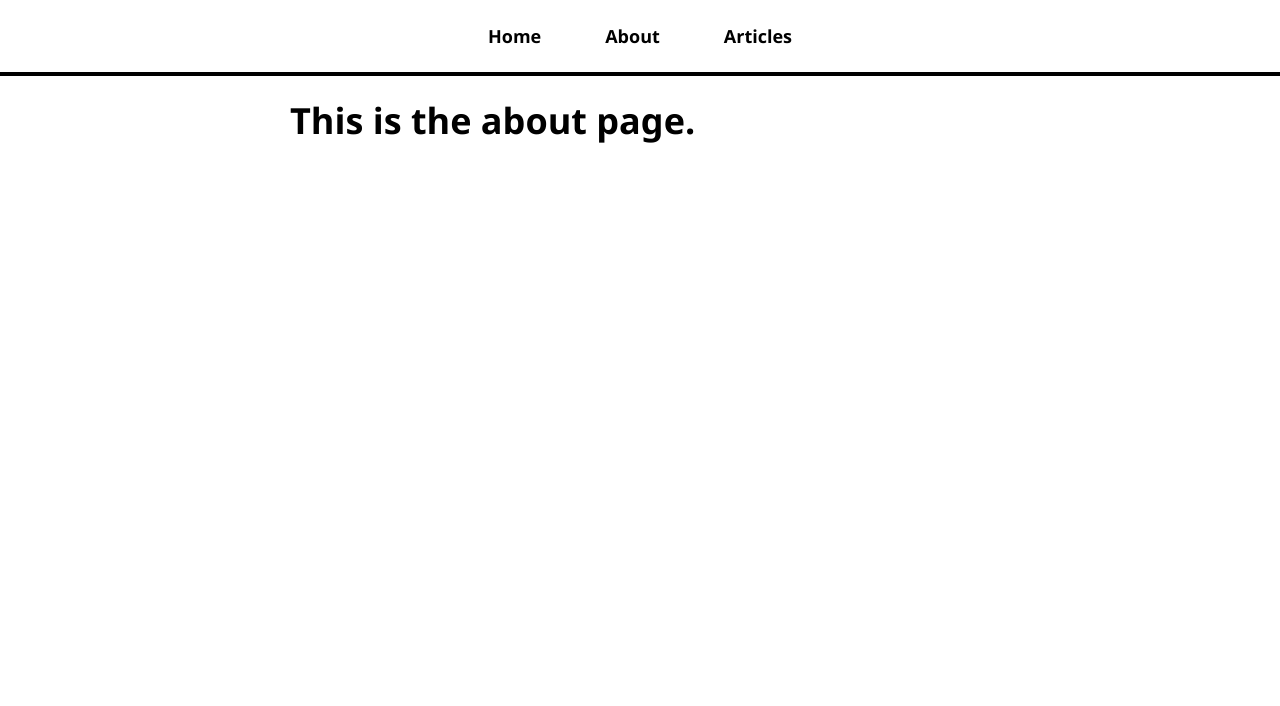
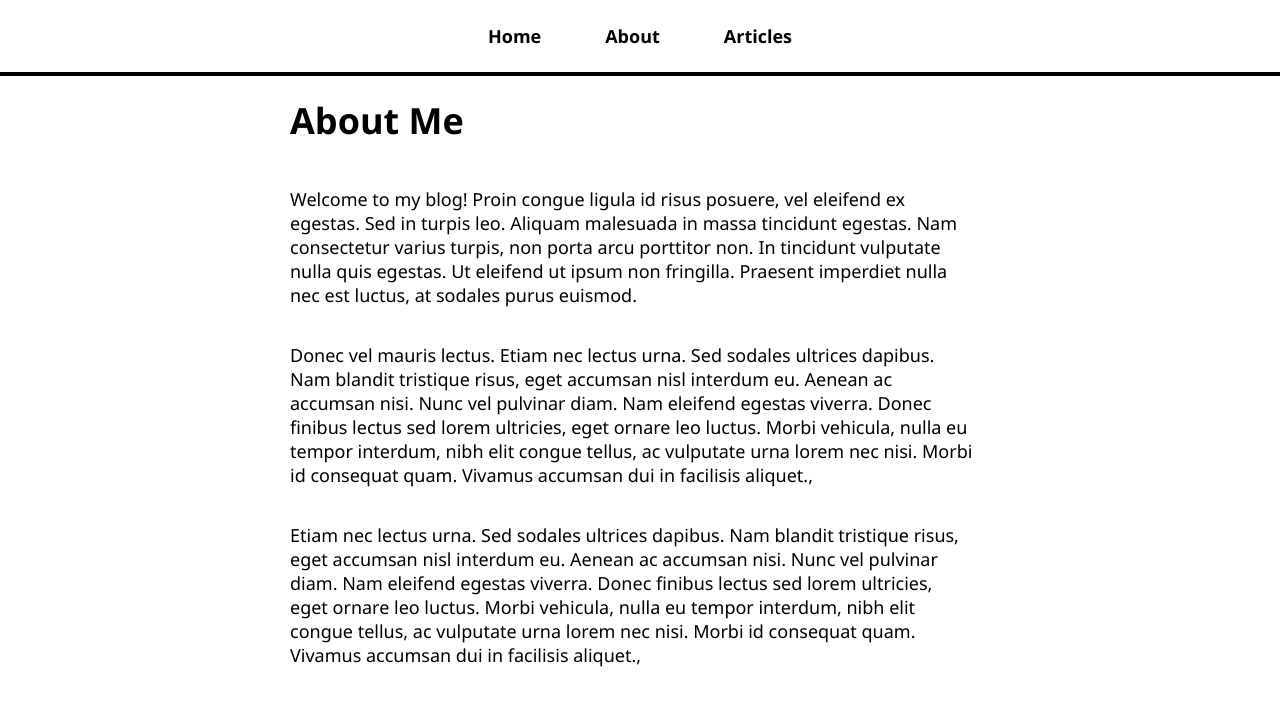
Before and after one commit to shamsWMM/blog-app, a React (Create React App) app: page /about in a window 1280 px wide. Shown: the top 706 px of the page. Built offline with nearby package versions, Linux system fonts and the light colour scheme.

Commit message:
Added content to HomePage and AboutPage

```diff
--- a/src/components/ArticlesList.js
+++ b/src/components/ArticlesList.js
@@ -4,7 +4,6 @@
 ) => {
     return (
         <>
-            <h1>Articles</h1>
             {articles.map(
                 article => (
                     <Link
--- a/src/pages/AboutPage.js
+++ b/src/pages/AboutPage.js
@@ -1,6 +1,32 @@
 const AboutPage = () => {
     return (
-        <h1>This is the about page.</h1>
+        <>
+        <h1>About Me</h1>
+        <p>
+            Welcome to my blog! Proin congue
+            ligula id risus posuere, vel eleifend ex egestas. Sed in turpis leo.
+            Aliquam malesuada in massa tincidunt egestas. Nam consectetur varius turpis,
+            non porta arcu porttitor non. In tincidunt vulputate nulla quis egestas. Ut
+            eleifend ut ipsum non fringilla. Praesent imperdiet nulla nec est luctus, at
+            sodales purus euismod.
+        </p>
+        <p>
+            Donec vel mauris lectus. Etiam nec lectus urna. Sed sodales ultrices dapibus.
+            Nam blandit tristique risus, eget accumsan nisl interdum eu. Aenean ac accumsan
+            nisi. Nunc vel pulvinar diam. Nam eleifend egestas viverra. Donec finibus lectus
+            sed lorem ultricies, eget ornare leo luctus. Morbi vehicula, nulla eu tempor
+            interdum, nibh elit congue tellus, ac vulputate urna lorem nec nisi. Morbi id
+            consequat quam. Vivamus accumsan dui in facilisis aliquet.,
+        </p>
+        <p>
+            Etiam nec lectus urna. Sed sodales ultrices dapibus.
+            Nam blandit tristique risus, eget accumsan nisl interdum eu. Aenean ac accumsan
+            nisi. Nunc vel pulvinar diam. Nam eleifend egestas viverra. Donec finibus lectus
+            sed lorem ultricies, eget ornare leo luctus. Morbi vehicula, nulla eu tempor
+            interdum, nibh elit congue tellus, ac vulputate urna lorem nec nisi. Morbi id
+            consequat quam. Vivamus accumsan dui in facilisis aliquet.,
+        </p>
+    </>
     );
 }
 
--- a/src/pages/HomePage.js
+++ b/src/pages/HomePage.js
@@ -1,7 +1,31 @@
-const HomePage = () => {
-    return (
-        <h1>This is the home page.</h1>
-    );
-}
+const HomePage = () => (
+    <>
+    <h1>Hello, welcome to my blog!</h1>
+    <p>
+        Welcome to my blog! Proin congue
+        ligula id risus posuere, vel eleifend ex egestas. Sed in turpis leo.
+        Aliquam malesuada in massa tincidunt egestas. Nam consectetur varius turpis,
+        non porta arcu porttitor non. In tincidunt vulputate nulla quis egestas. Ut
+        eleifend ut ipsum non fringilla. Praesent imperdiet nulla nec est luctus, at
+        sodales purus euismod.
+    </p>
+    <p>
+        Donec vel mauris lectus. Etiam nec lectus urna. Sed sodales ultrices dapibus.
+        Nam blandit tristique risus, eget accumsan nisl interdum eu. Aenean ac accumsan
+        nisi. Nunc vel pulvinar diam. Nam eleifend egestas viverra. Donec finibus lectus
+        sed lorem ultricies, eget ornare leo luctus. Morbi vehicula, nulla eu tempor
+        interdum, nibh elit congue tellus, ac vulputate urna lorem nec nisi. Morbi id
+        consequat quam. Vivamus accumsan dui in facilisis aliquet.,
+    </p>
+    <p>
+        Etiam nec lectus urna. Sed sodales ultrices dapibus.
+        Nam blandit tristique risus, eget accumsan nisl interdum eu. Aenean ac accumsan
+        nisi. Nunc vel pulvinar diam. Nam eleifend egestas viverra. Donec finibus lectus
+        sed lorem ultricies, eget ornare leo luctus. Morbi vehicula, nulla eu tempor
+        interdum, nibh elit congue tellus, ac vulputate urna lorem nec nisi. Morbi id
+        consequat quam. Vivamus accumsan dui in facilisis aliquet.,
+    </p>
+    </>
+);
 
 export default HomePage;
```
